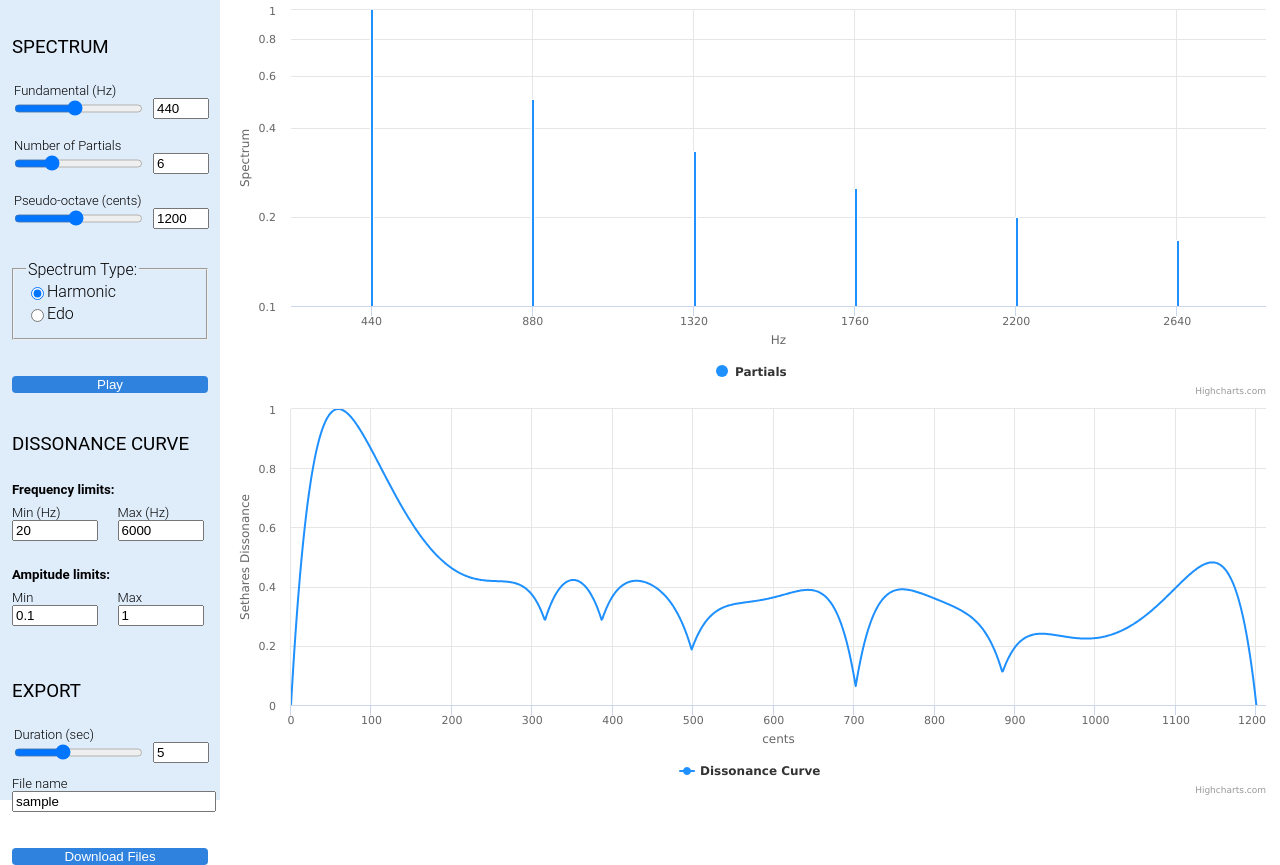
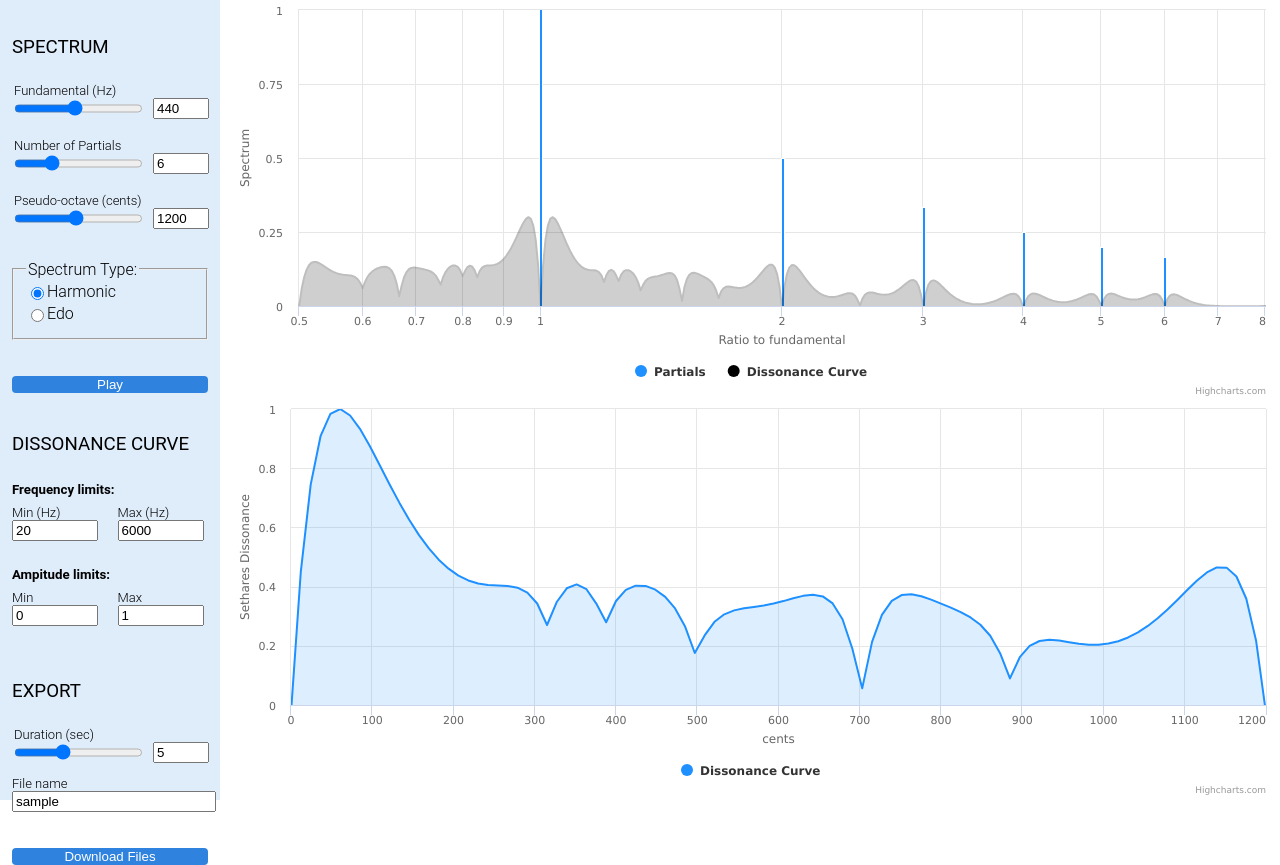
Before and after one commit to SevaDer14/new-tonality-lab, a SvelteKit app: page /lab in a window 1280 px wide. Built offline with nearby package versions, Linux system fonts and the light colour scheme.

Commit message:
wip full diss curve display

```diff
--- a/src/components/PlotsSection.svelte
+++ b/src/components/PlotsSection.svelte
@@ -3,6 +3,12 @@
     import highcharts from '../utils/highcharts'
     import type { PlotOptions } from 'highcharts'
     import { layout } from '../theme/layout'
+
+    // TODO: 2 diss curves 1 hi res within +- 1 p-octave, 1 low res for -1 p-octave to last octave in spectrum
+    // TODO: normalise each octave independently
+    // TODO: diss curve limits can be disabled, add limit bu ratio
+    // TODO: show value of fundamental on both charts
+    // TODO: Saving disscruve - both are in max resolution (1 point per cent)
 
     let spectrumChartConfig: PlotOptions
     let dissonanceCurveChartConfig: PlotOptions
@@ -18,15 +24,19 @@
                 yAxis: {
                     title: { text: 'Spectrum' },
                     gridLineWidth: 1,
-                    max: 0.999,
+                    max: 1,
+                    min: 0,
                     minortickInterval: 0.2,
-                    type: "logarithmic",
                 },
                 xAxis: {
-                    title: { text: 'Hz' },
+                    title: { text: 'Ratio to fundamental' },
                     gridLineWidth: 1,
-                    min: $partials[0].frequency,
-                    tickInterval: $partials[0].frequency,
+                    min: 0.5,
+                    max: $partials[$partials.length - 1].ratio + 2,
+                    startOnTick: false,
+                    endOnTick: false,
+                    tickInterval: 0.1,
+                    type: 'logarithmic',
                 },
                 plotOptions: {
                     series: {
@@ -41,9 +51,16 @@
                     {
                         type: 'column',
                         name: 'Partials',
-                        color: 'DodgerBlue',
+                        color: '#1E90FF',
                         pointWidth: 0.5,
-                        data: $partials.map((partial) => [partial.frequency, partial.amplitude]),
+                        data: $partials.map((partial) => [partial.ratio, partial.amplitude]),
+                    },
+                    {
+                        name: 'Dissonance Curve',
+                        type: 'area',
+                        color: '#000000',
+                        opacity: 0.25,
+                        data: $dissonanceCurve.curve.map((point) => [point.ratio, point.value * 0.3]),
                     },
                 ],
             }
@@ -55,6 +72,7 @@
                 yAxis: {
                     title: { text: 'Sethares Dissonance' },
                     gridLineWidth: 1,
+                    min: 0,
                     max: 1,
                     tickInterval: 0.2,
                 },
@@ -62,6 +80,7 @@
                     title: { text: 'cents' },
                     gridLineWidth: 1,
                     min: 0,
+                    max: 1200,
                     tickInterval: 100,
                 },
                 plotOptions: {
@@ -76,8 +95,12 @@
                 series: [
                     {
                         name: 'Dissonance Curve',
-                        type: 'line',
-                        color: 'DodgerBlue',
+                        type: 'area',
+                        marker: {
+                            enabled: false,
+                        },
+                        color: '#1E90FF',
+                        fillOpacity: 0.15,
                         data: $dissonanceCurve.curve.map((point) => [point.cents, point.value]),
                     },
                 ],
--- a/src/state/stores.ts
+++ b/src/state/stores.ts
@@ -11,7 +11,7 @@ export const pseudoOctave = writable(1200)
 
 export const dissLimitMinFrequency = writable(20)
 export const dissLimitMaxFrequency = writable(6000)
-export const dissLimitMinAmplitude = writable(0.1)
+export const dissLimitMinAmplitude = writable(0)
 export const dissLimitMaxAmplitude = writable(1)
 
 type TSampleRate = 44100 | 48000 | 96000
@@ -29,6 +29,7 @@ export const dissonanceCurve = derived(
     [partials, dissLimitMinFrequency, dissLimitMaxFrequency, dissLimitMinAmplitude, dissLimitMaxAmplitude],
     ([$partials, $dissLimitMinFrequency, $dissLimitMaxFrequency, $dissLimitMinAmplitude, $dissLimitMaxAmplitude]) => calcDissonanceCurve({
         partials: $partials,
+        points: 100,
         limits: {
             frequency: {
                 min: $dissLimitMinFrequency,
--- a/src/xentonality/dissonance.ts
+++ b/src/xentonality/dissonance.ts
@@ -30,7 +30,7 @@ export const intrinsicDissonance = (partials: TPartials) => {
 
 
 
-export const calcDissonanceCurve = ({ partials, points, limits }: TDissonanceCurveOptions): TDissonanceCurve => {
+export const calcDissonanceCurve = ({ partials, points, limits }: TDissonanceCurveOptions): Promise<TDissonanceCurve> => {
     const dissonanceCurve = [] as TPlotCurve
     const fundamental = partials[0].frequency
 
@@ -55,9 +55,9 @@ export const calcDissonanceCurve = ({ partials, points, limits }: TDissonanceCur
     const sweepStep = { cents: points ? pseudoOctave.cents / (points - 1) : 1 }
 
 
-    for (let i = 0; i < numberOfPoints; i++) {
+    for (let i = 0; i < numberOfPoints * 4; i++) {
         const currentStep = {} as TPointX
-        currentStep.cents = sweepStep.cents * i
+        currentStep.cents = sweepStep.cents * i - pseudoOctave.cents
         currentStep.ratio = centsToRatio(currentStep.cents)
         currentStep.Hz = fundamental * currentStep.ratio
 
@@ -72,4 +72,7 @@ export const calcDissonanceCurve = ({ partials, points, limits }: TDissonanceCur
     const correctedDissonanceCurve = normalize(detrend(dissonanceCurve))
 
     return { curve: correctedDissonanceCurve, pseudoOctave: pseudoOctave }
+
+
+
 }
```
